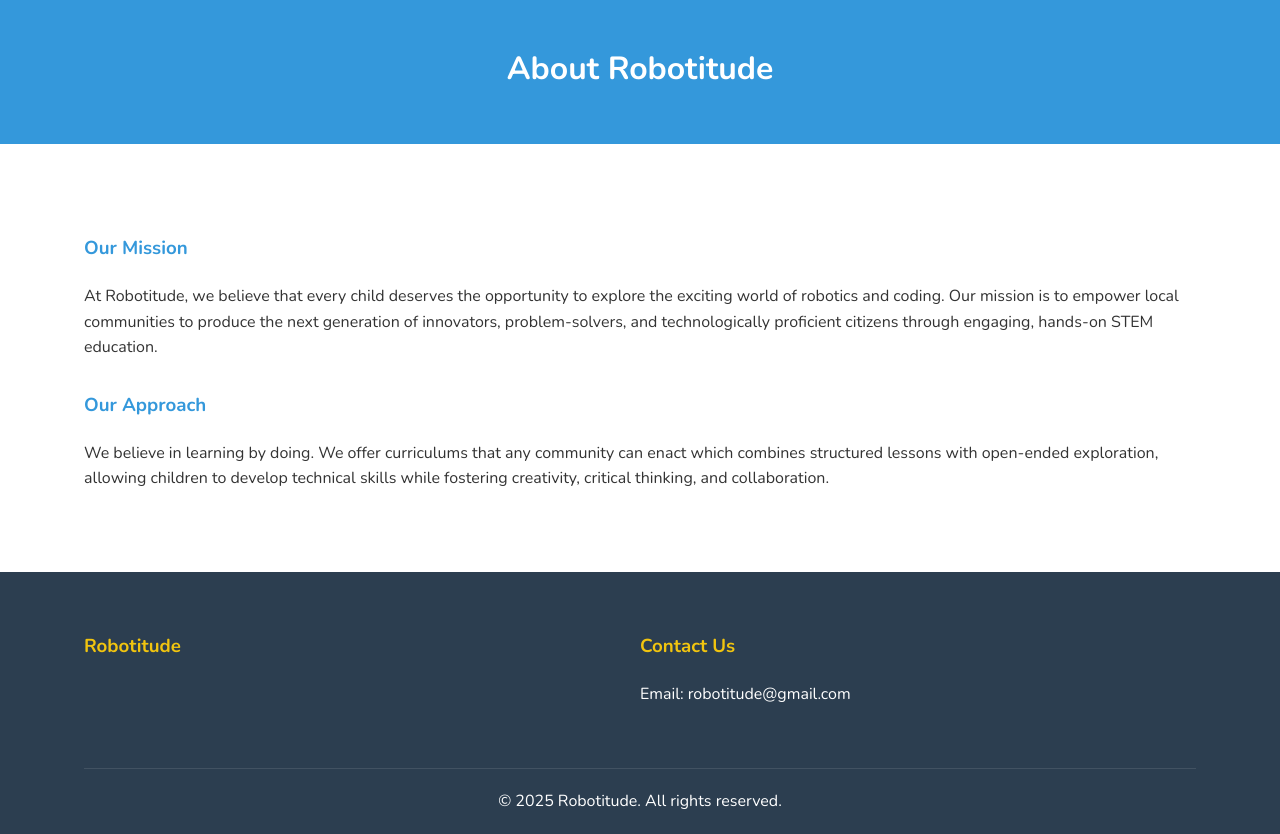
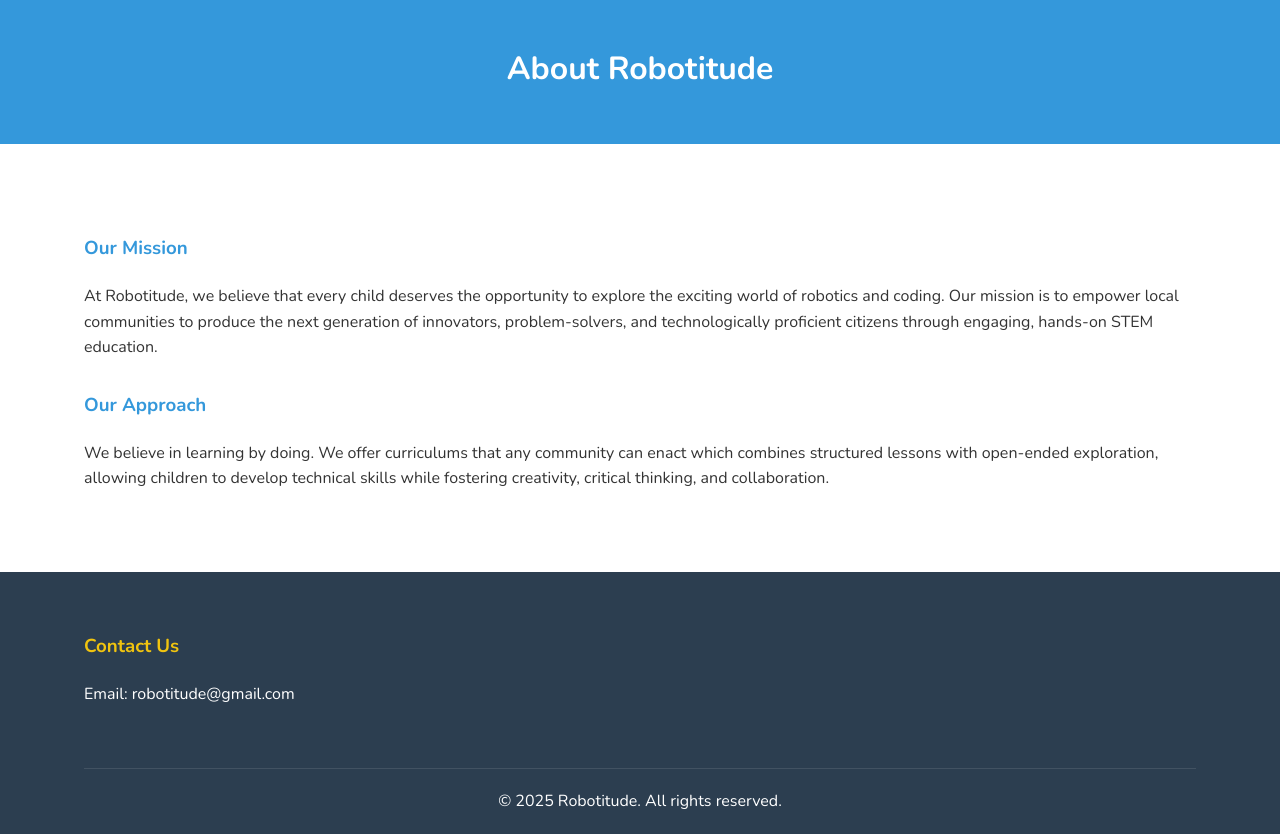
Before and after one commit to robotitude/robotitude-site, a plain HTML site: page about.html in a window 1280 px wide. Shown: the part 87-921 px from the top of the page. Drawn offline with nearby package versions, Linux system fonts and the light colour scheme.

Commit message:
Remove empty footer section

```diff
--- a/about.html
+++ b/about.html
@@ -49,9 +49,6 @@
         <div class="container">
             <div class="footer-content">
                 <div class="footer-section">
-                    <h3>Robotitude</h3>
-                </div>
-                <div class="footer-section">
                     <h3>Contact Us</h3>
                     <p>Email: robotitude@gmail.com</p>
                 </div>
```
Also changed, not shown: contact.html (+0 -3 lines), gallery.html (+0 -3 lines), programs.html (+0 -3 lines).
